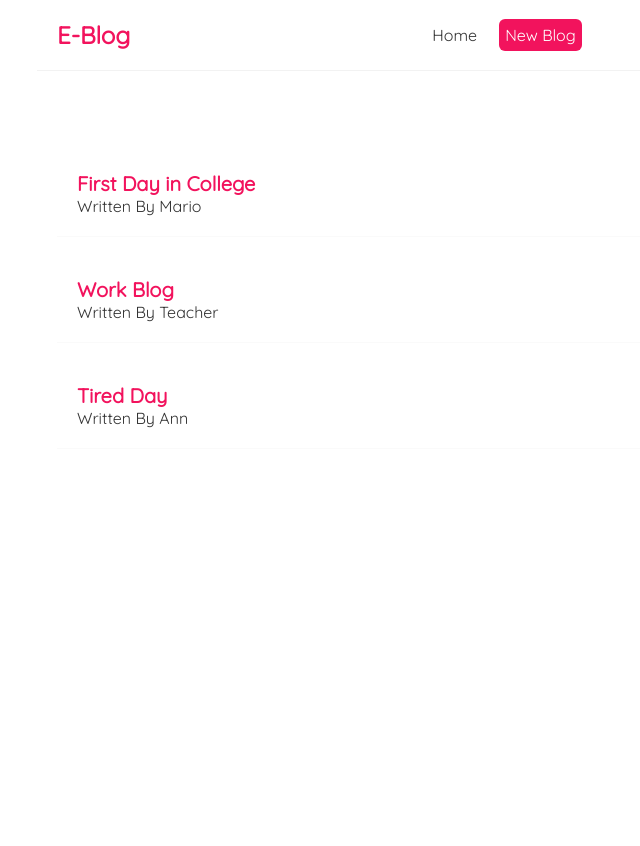
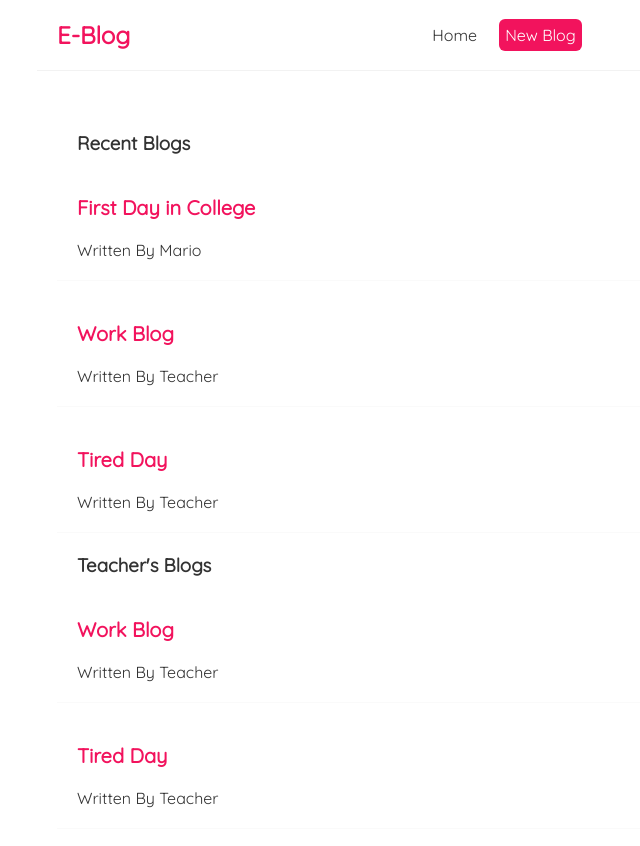
Before and after one commit to its-dev24/test-blog-react-app, a React (Create React App) app in the folder dojo-blog/: page / in a window 1280 px wide. Shown: the top 846 px of the page, without its empty margins (243-883 px from the left). Before the commit the page ends 800 px from the top, so only its background shows below. Built offline with nearby package versions, Linux system fonts and the light colour scheme.

Commit message:
updated blog-view

```diff
--- /dev/null
+++ b/dojo-blog/src/BlogView.js
@@ -0,0 +1,15 @@
+const BlogView = ({ blogs, heading }) => {
+  return (
+    <div className="blog-main">
+      <h3>{heading}</h3>
+      {blogs.map((blog) => (
+        <div className="blog-preview">
+          <h2>{blog.title}</h2>
+          <p>Written By {blog.author}</p>
+        </div>
+      ))}
+    </div>
+  );
+};
+
+export default BlogView;
--- a/dojo-blog/src/Home.js
+++ b/dojo-blog/src/Home.js
@@ -1,5 +1,6 @@
 import Button from "@mui/material/Button";
 import { useState } from "react";
+import BlogView from "./BlogView";
 const Home = () => {
   const [Blogs, setBlogs] = useState([
     {
@@ -15,17 +16,16 @@ const Home = () => {
     {
       title: "Tired Day",
       body: "Temdsjfljadsjfoodsofdsfhdshf sdhfhdshfhasodhfohdsfkjsandf",
-      author: "Ann",
+      author: "Teacher",
     },
   ]);
   return (
     <div className="home">
-      {Blogs.map((blog) => (
-        <div className="blog-preview">
-          <h2>{blog.title}</h2>
-          <p>Written By {blog.author}</p>
-        </div>
-      ))}
+      <BlogView blogs={Blogs} heading="Recent Blogs" />
+      <BlogView
+        blogs={Blogs.filter((Blogs) => Blogs.author === "Teacher")}
+        heading="Teacher's Blogs"
+      />
     </div>
   );
 };
--- a/dojo-blog/src/index.css
+++ b/dojo-blog/src/index.css
@@ -41,13 +41,23 @@
   padding: 20px;
   margin: 20px auto;
   border-bottom: 1px solid #fafafa;
+  cursor: pointer;
 }
 
 .blog-preview:hover {
-  box-shadow: 1px 2px 3px rgb(0, 0, 0, 0.1);
+  box-shadow: 1px 3px 5px rgb(0, 0, 0, 0.1);
+  transition: 400ms ease-in-out;
 }
 
 .blog-preview h2 {
   color: #f2135d;
   font-size: 20px;
+  margin-bottom: 20px;
 }
+
+/*Heading Recent Blogs*/
+
+.blog-main h3 {
+  padding-left: 20px;
+  margin-bottom: 20px;
+}
```
